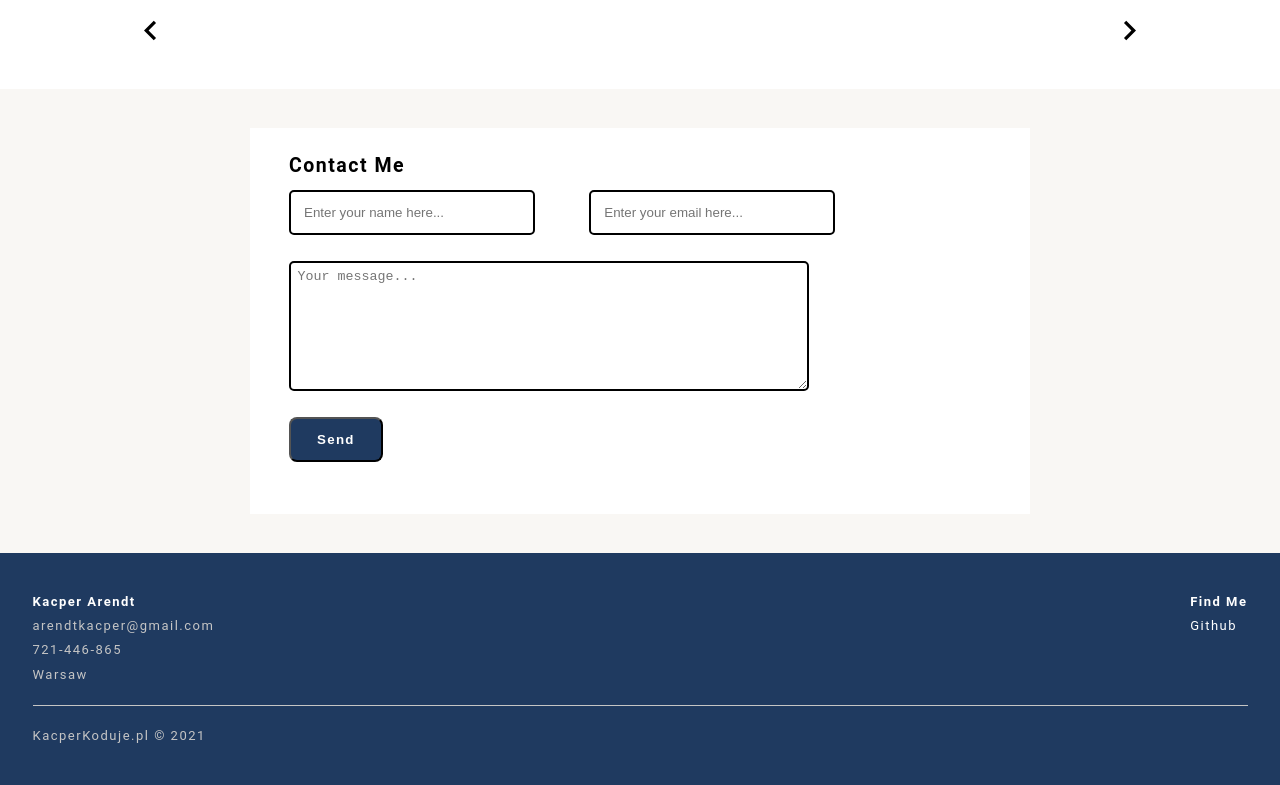
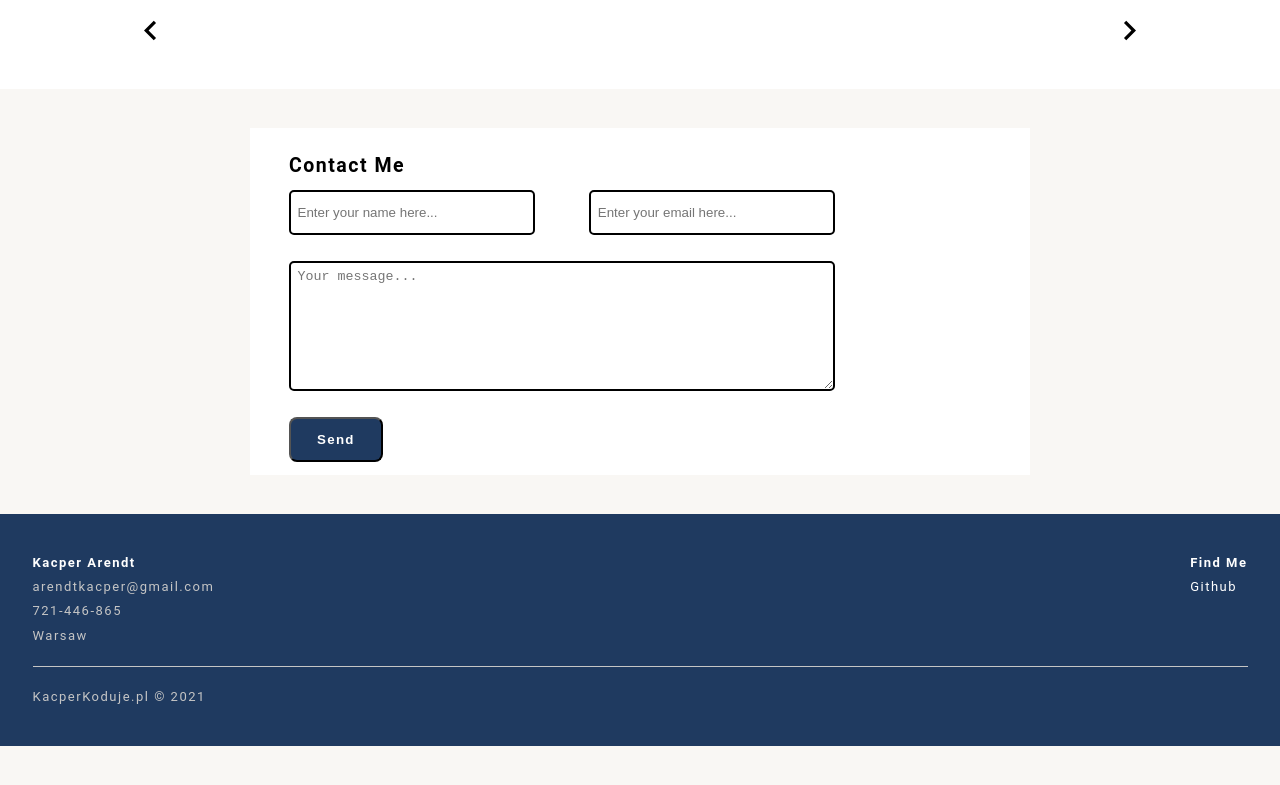
Before and after one commit to Kacper-Arendt/kacper-koduje, a React (Create React App) app: page / in a window 1280 px wide. Shown: the part 3271-4056 px from the top of the page. After the commit the page ends 4017 px from the top, so only its background shows below. Built offline with nearby package versions, Linux system fonts and the light colour scheme; no server answers.

Commit message:
refactor contact component

```diff
--- a/src/components/Contact.tsx
+++ b/src/components/Contact.tsx
@@ -39,7 +39,6 @@ const Form = styled.form`
   display: flex;
   flex-direction: column;
   place-items: center;
-  padding-bottom: 3rem;
 
   input, textarea {
     outline: none;
@@ -73,7 +72,6 @@ const Form = styled.form`
 `
 const TextArea = styled.textarea`
   width: 80%;
-  max-width: 40rem;
   height: 10rem;
   margin: 1rem 0;
   padding: .5rem;
@@ -94,7 +92,7 @@ const Input = styled.input`
 
 @media${device.tablet} {
   width: 45%;
-  padding: 1rem;
+  padding: 1rem .5rem;
   border: 2px solid black;
 
   :first-of-type {
```
